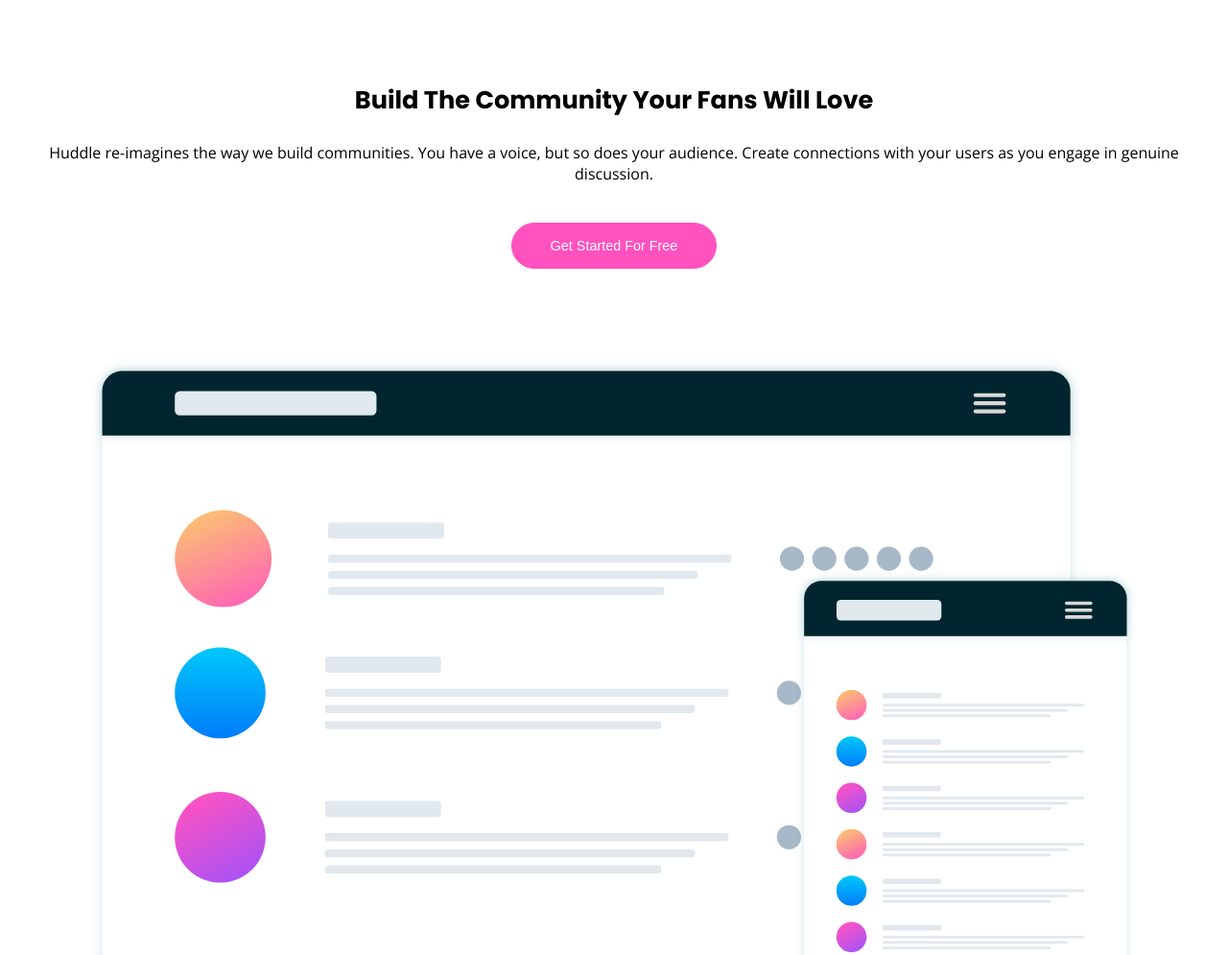
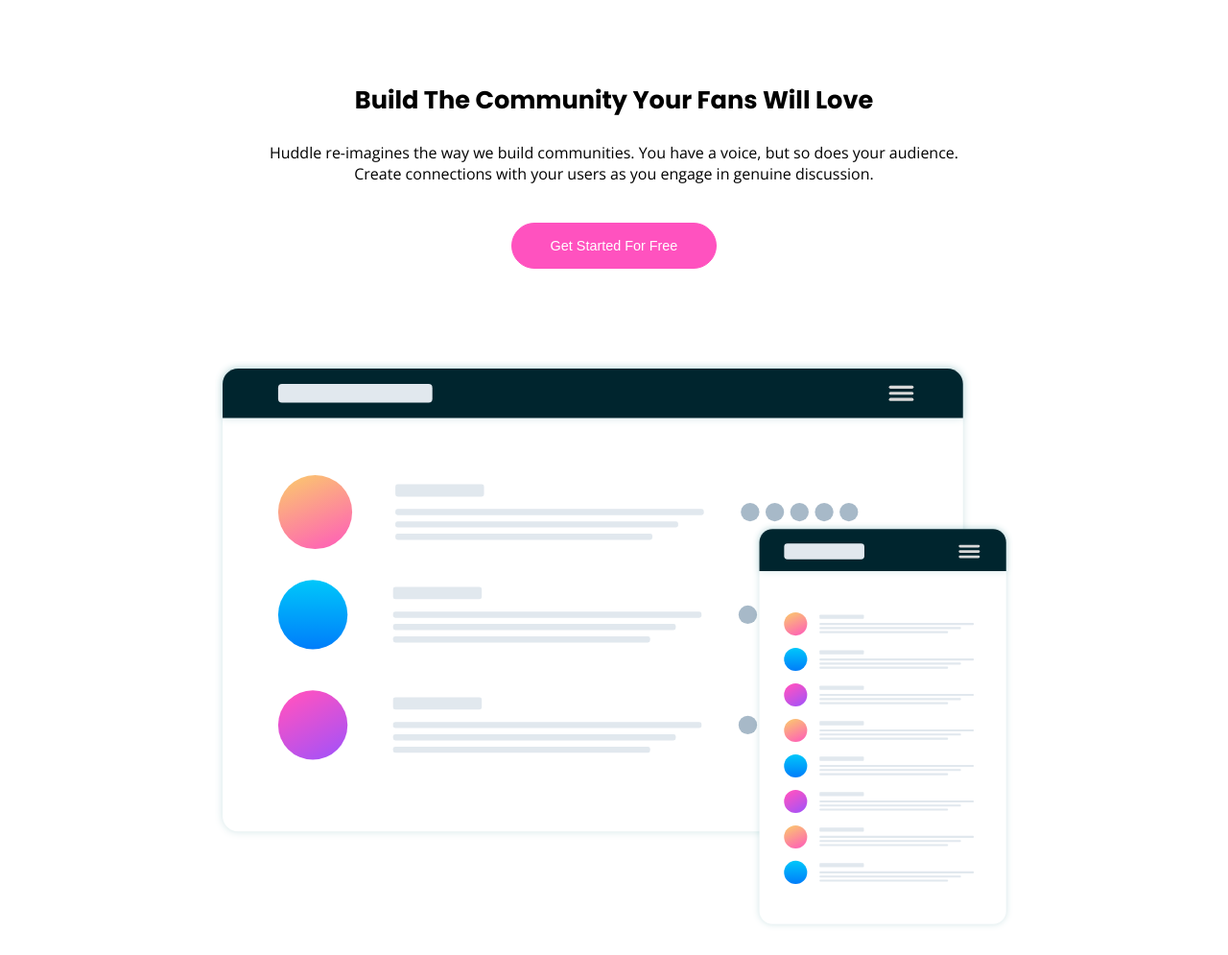
Before and after one commit to FaizanKhan7/Huddle-community-website, a plain HTML site: page index.html in a window 1280 px wide. Shown: the part 74-1069 px from the top of the page at 96% size. Drawn offline with nearby package versions, Linux system fonts and the light colour scheme.

Commit message:
modified images properly

```diff
--- a/css/style.css
+++ b/css/style.css
@@ -264,9 +264,20 @@ section button {
 /* media queries */
 
 @media screen and (min-width: 600px) {
+    header {
+        justify-content: space-between;
+        margin: 2rem 2rem;
+    }
+    section p {
+        width: 80%;
+        margin: 0 auto;
+    }
     .container {
         display: grid;
         grid-template-columns: repeat(2, 1fr);
+    }
+    .screen-mockup-mobile {
+        width: 70%;
     }
     .main-content {
         padding-left: 2rem;
@@ -287,6 +298,13 @@ section button {
     section h1 {
         font-size: 1.6rem;
         margin-top: 100px;
+    }
+    section p {
+        width: 60%;
+        margin: 0 auto;
+    }
+    .screen-mockup-mobile {
+        width: 65%;
     }
     .container-1 {
         display: flex;
```
